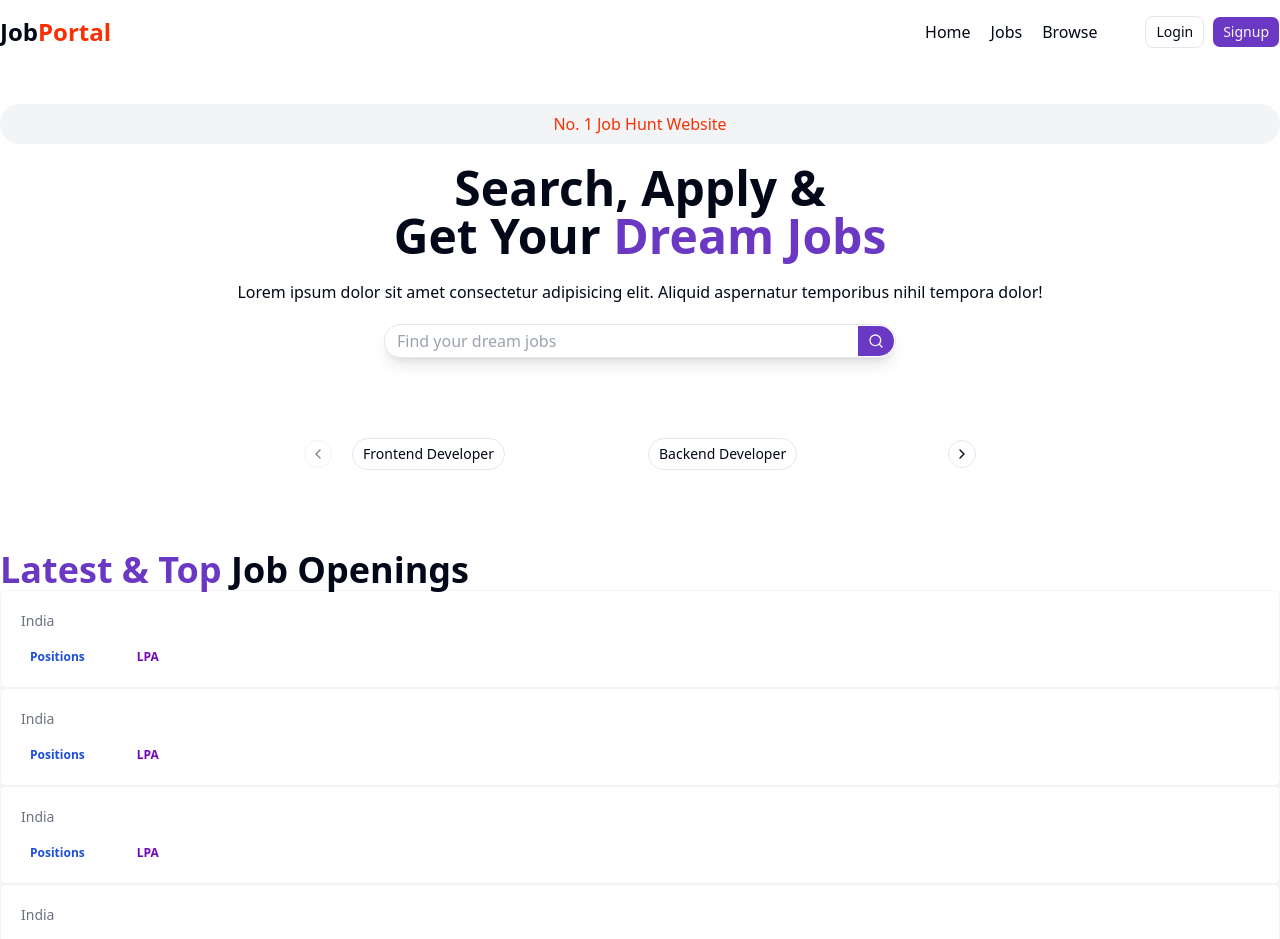
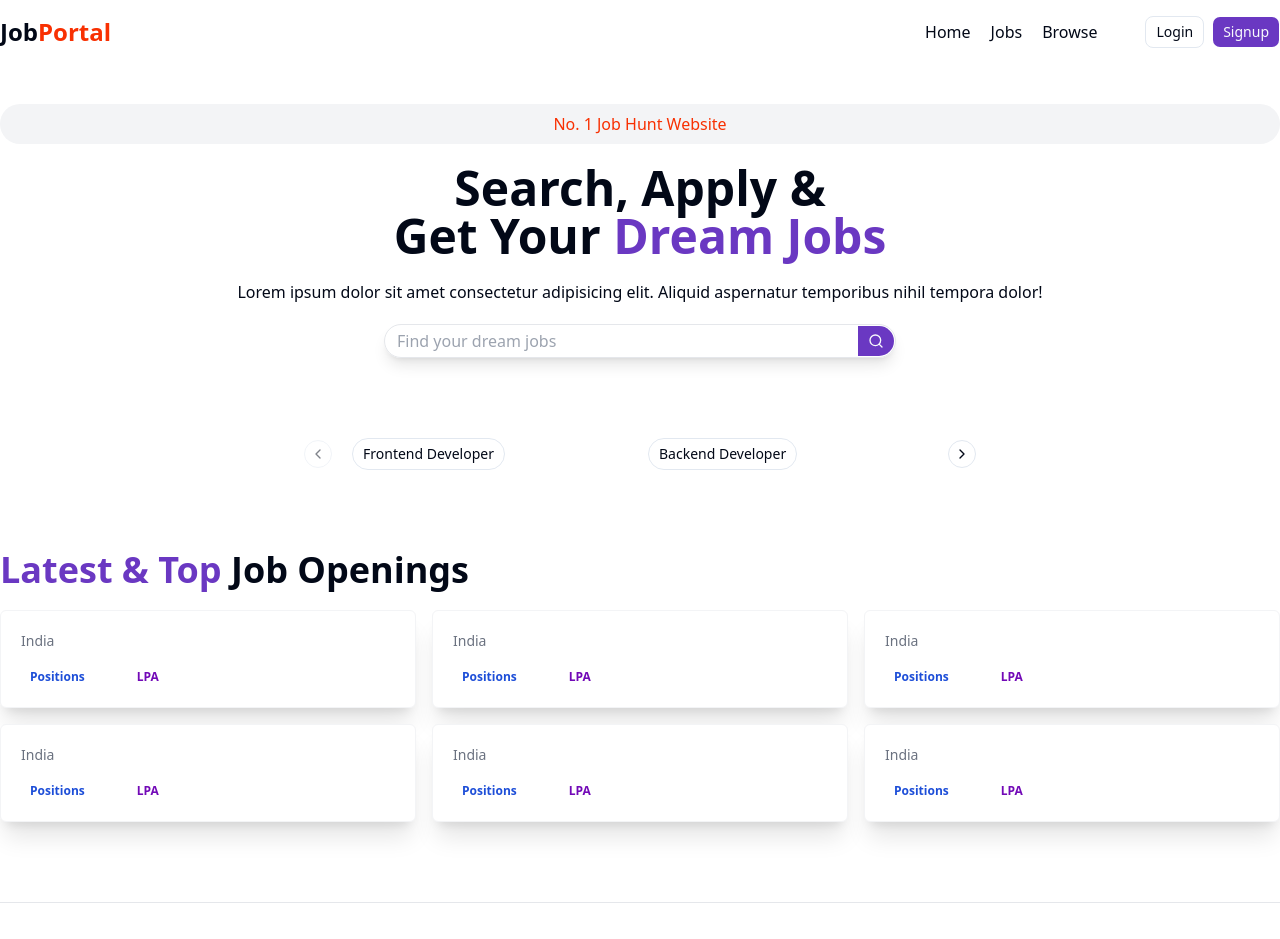
Before and after one commit to ranisumbul7/Job_portal, a React (Vite) app in the folder frontend/: page / in a window 1280 px wide. Shown: the top 939 px of the page. Built offline with nearby package versions, Linux system fonts and the light colour scheme.

Commit message:
Your message

```diff
--- /dev/null
+++ b/frontend/src/components/Job.jsx
@@ -0,0 +1,9 @@
+import React from 'react'
+
+const Job = () => {
+    return(
+        <div>Jobs</div>
+    )
+}
+
+export default Job;
--- a/frontend/src/components/LatestJobs.jsx
+++ b/frontend/src/components/LatestJobs.jsx
@@ -7,9 +7,11 @@ const LatestJobs = () => {
     return (
         <div className='mx-auto my-20 max-w-7xl'>
             <h1 className='text-4xl font-bold'><span className='text-[#6A38C2]'>Latest & Top </span> Job Openings</h1>
-            {
-             randomJobs.map((item, index) => <LatestJobCards />)
+            <div className='grid grid-cols-3 gap-4 my-5'>
+                {
+             randomJobs.slice(0, 6).map((item, index) => <LatestJobCards />)
             }
+            </div>
         </div>
     )
 }
```
Also changed, not shown: frontend/src/App.jsx (+5 -3 lines).
